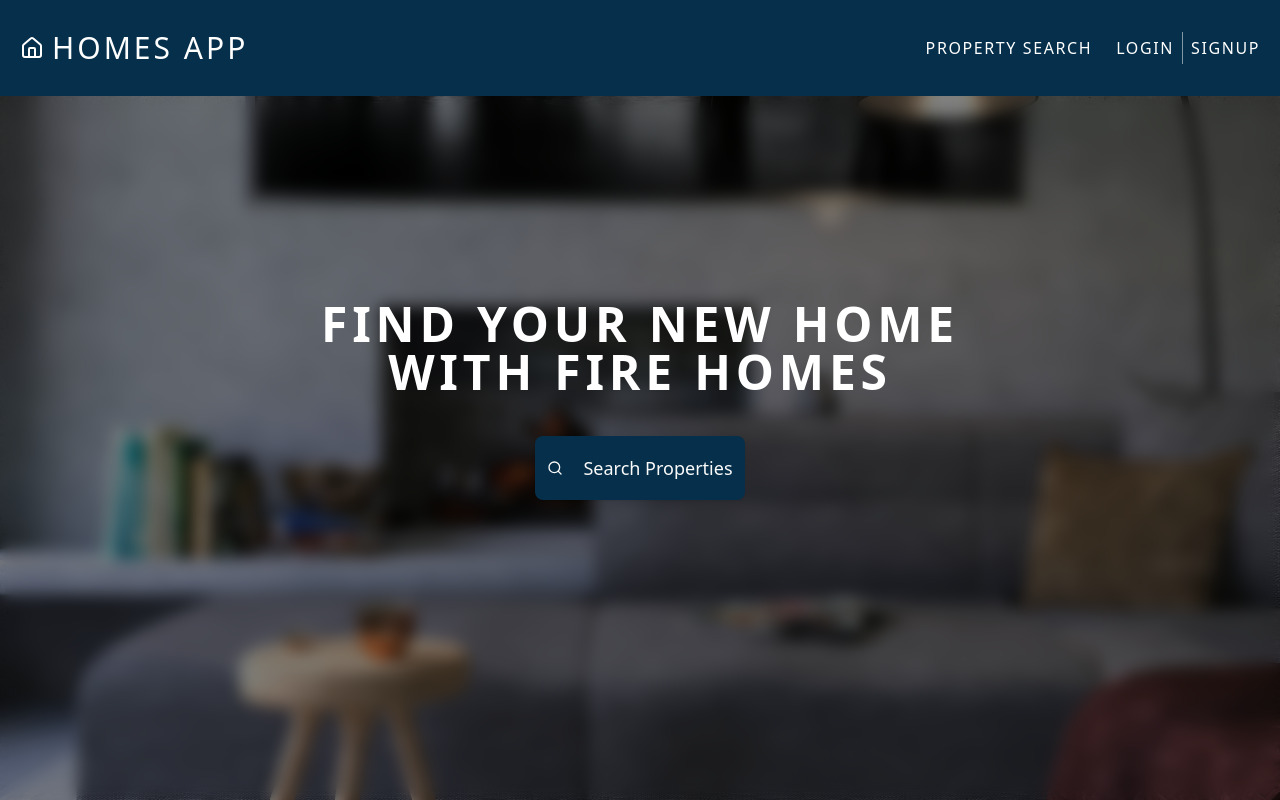
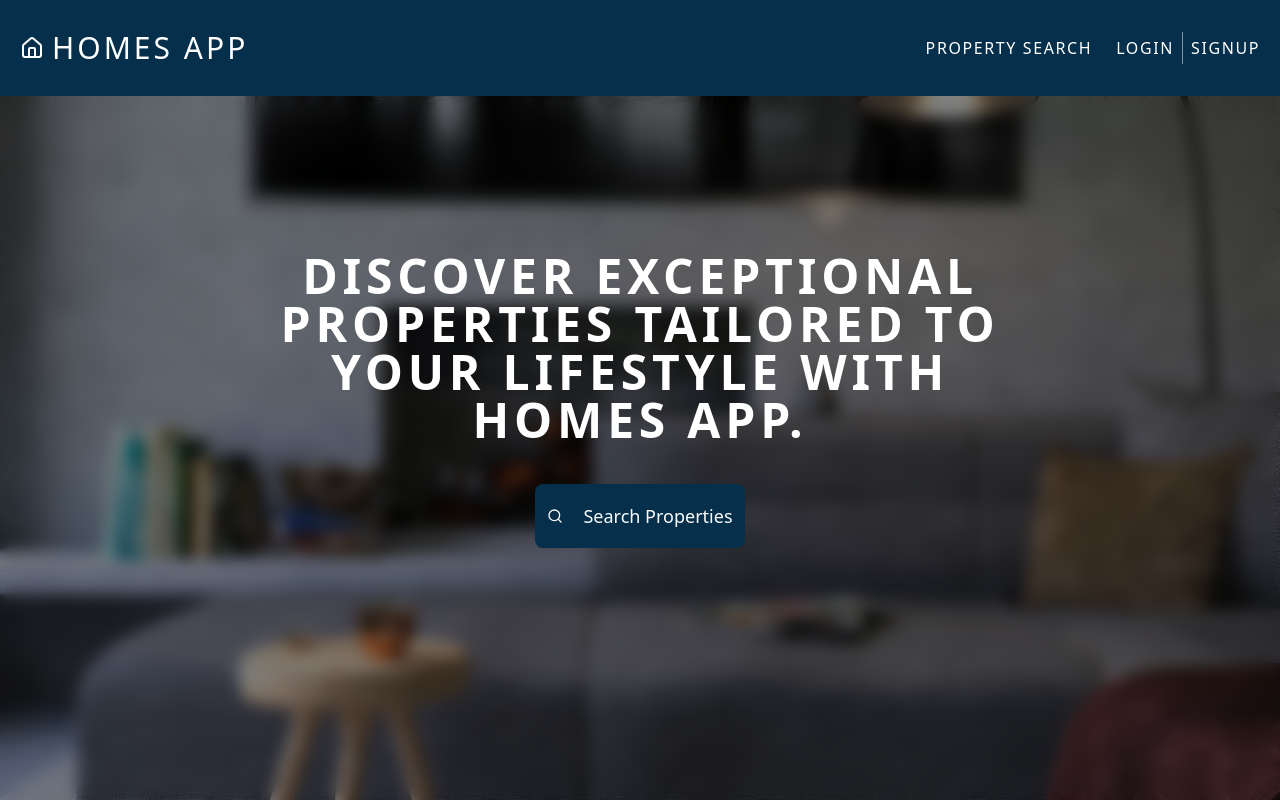
Before and after one commit to mohammadrida990/homes, a Next.js app: page / in a window 1280 px wide. Built offline with nearby package versions, Linux system fonts and the light colour scheme; no server answers.

Commit message:
change description

```diff
--- a/app/page.tsx
+++ b/app/page.tsx
@@ -12,7 +12,8 @@ export default function Home() {
 
       <div className="z-10 relative flex flex-col gap-10 text-white">
         <h1 className="max-w-screen-md font-semibold text-5xl text-center uppercase tracking-widest">
-          Find your new home with Fire Homes
+          Discover exceptional properties tailored to your lifestyle with Homes
+          App.
         </h1>
 
         <Button asChild className="gap-5 mx-auto p-8 text-lg">
```
